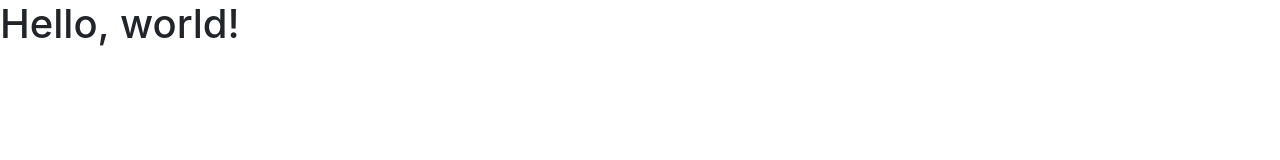
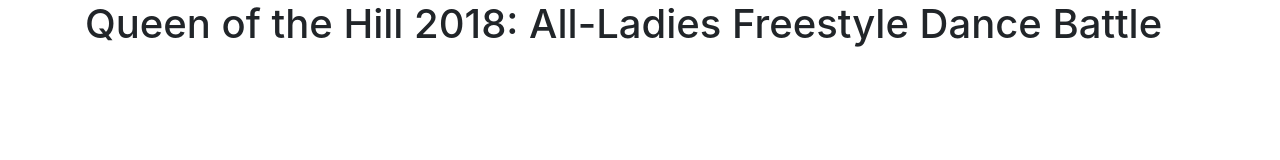
Before and after one commit to balintawak/mactray, a plain HTML site: page index.html in a window 1280 px wide. Drawn offline with nearby package versions, Linux system fonts and the light colour scheme.

Commit message:
Added the title and first heading

```diff
--- a/index.html
+++ b/index.html
@@ -8,10 +8,12 @@
     <!-- Bootstrap CSS -->
     <link rel="stylesheet" href="https://stackpath.bootstrapcdn.com/bootstrap/4.1.1/css/bootstrap.min.css" integrity="sha384-WskhaSGFgHYWDcbwN70/dfYBj47jz9qbsMId/iRN3ewGhXQFZCSftd1LZCfmhktB" crossorigin="anonymous">
 
-    <title>Hello, world!</title>
+    <title>Queen of the Hill</title>
   </head>
   <body>
-    <h1>Hello, world!</h1>
+    <div class="container">
+      <h1>Queen of the Hill 2018: All-Ladies Freestyle Dance Battle </h1>
+    </div>
 
     <!-- Optional JavaScript -->
     <!-- jQuery first, then Popper.js, then Bootstrap JS -->
```
